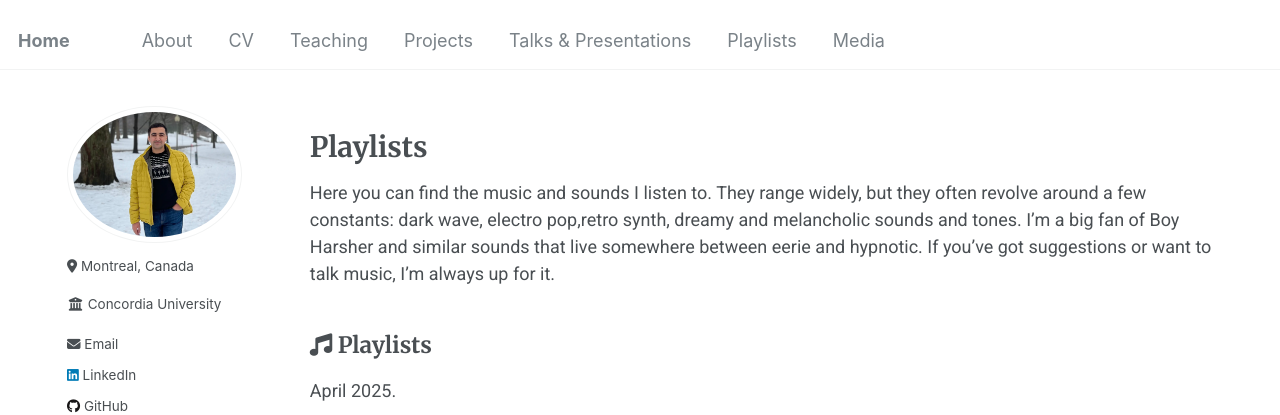
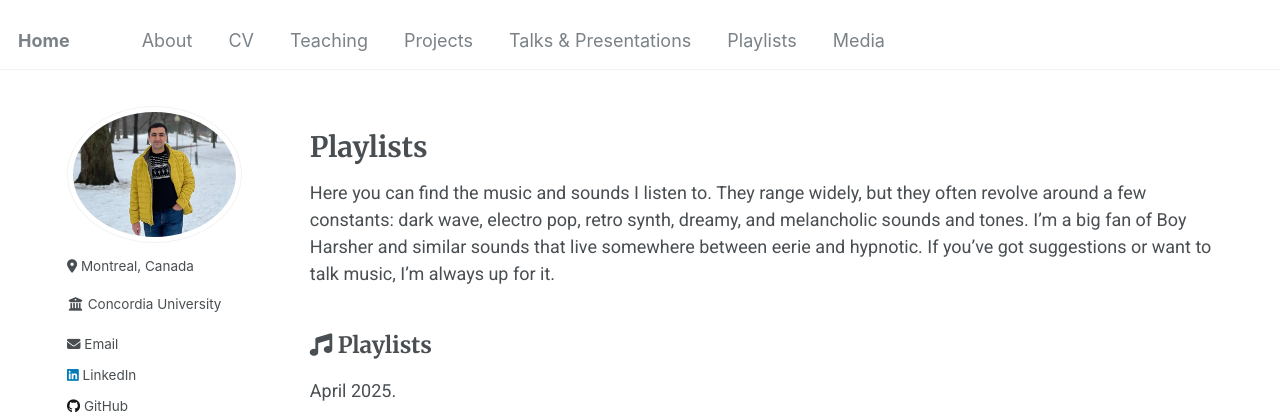
Before and after one commit to Mohsnmonji/mohsnmonji.github.io, a Jekyll site: the page built from _pages/playlists.md, in a window 1280 px wide and 1292 px high. Shown: the top 415 px of the window. Built offline with Jekyll 4.4.1, drawn with Linux system fonts in a browser that asks for light colours; some web fonts are replaced.

```diff
--- a/_pages/playlists.md
+++ b/_pages/playlists.md
@@ -4,7 +4,7 @@ title: "Playlists"
 permalink: /playlists/
 ---
 
-<p>Here you can find the music and sounds I listen to. They range widely, but they often revolve around a few constants: dark wave, electro pop,retro synth, dreamy and melancholic sounds and tones. I’m a big fan of Boy Harsher and similar sounds that live somewhere between eerie and hypnotic. If you’ve got suggestions or want to talk music, I’m always up for it.</p>
+<p>Here you can find the music and sounds I listen to. They range widely, but they often revolve around a few constants: dark wave, electro pop, retro synth, dreamy, and melancholic sounds and tones. I’m a big fan of Boy Harsher and similar sounds that live somewhere between eerie and hypnotic. If you’ve got suggestions or want to talk music, I’m always up for it.</p>
 
 <h2><i class="fas fa-music"></i> Playlists</h2>
 <p>April 2025.</p>
```
